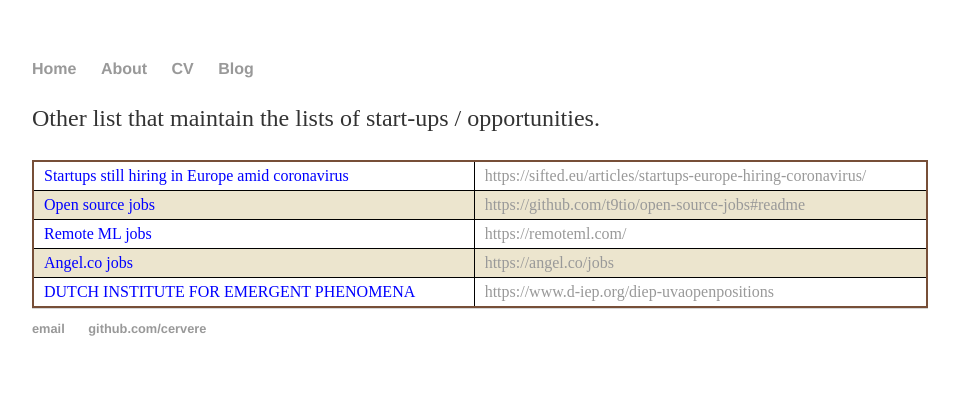
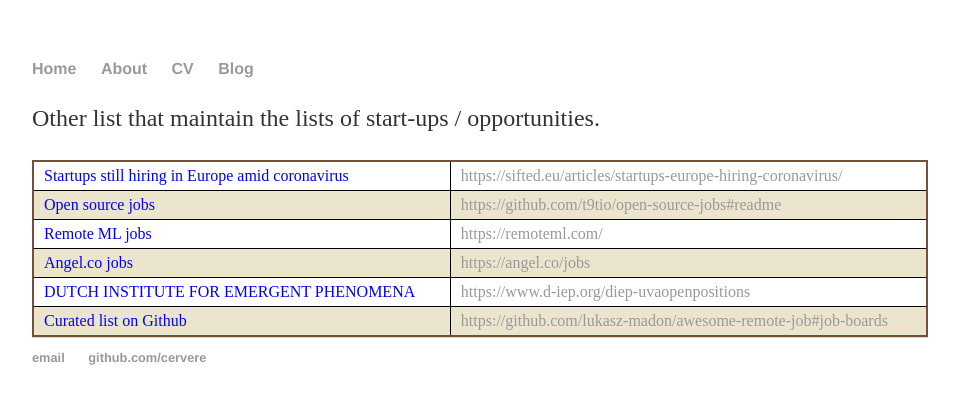
Before and after one commit to cervere/cervere.github.io, a Jekyll site: the page built from _posts/2020-04-06-opportunities.md, in a window 1280 px wide. Shown: the top 404 px of the page, without its empty margins (160-1119 px from the left). Built offline with Jekyll 4.4.1, drawn with Linux system fonts in a browser that asks for light colours.

Commit message:
Update 2020-04-06-opportunities.md

```diff
--- a/_posts/2020-04-06-opportunities.md
+++ b/_posts/2020-04-06-opportunities.md
@@ -43,6 +43,11 @@
   <td>DUTCH INSTITUTE FOR EMERGENT PHENOMENA</td>
   <td><a href="https://www.d-iep.org/diep-uvaopenpositions"> https://www.d-iep.org/diep-uvaopenpositions </a> </td>
 </tr>
-
+<tr>
+  <td>Curated list on Github</td>
+  <td><a href="https://github.com/lukasz-madon/awesome-remote-job#job-boards
+"> https://github.com/lukasz-madon/awesome-remote-job#job-boards
+ </a> </td>
+</tr>
 
 </table>
```
